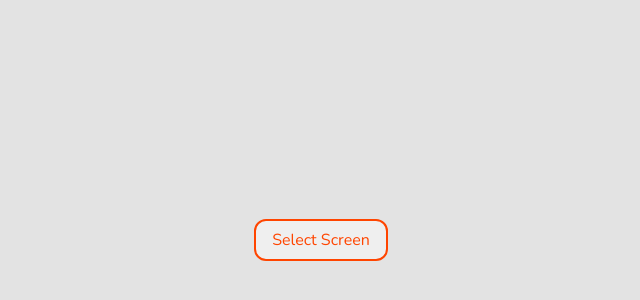
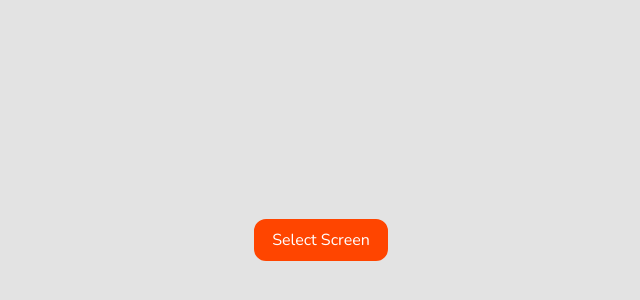
Before and after one commit to Shresht7/Recorder, a Svelte app: page / in a window 1280 px wide. Shown: the part 160-460 px from the top of the page, without its empty margins (319-959 px from the left). Built offline with nearby package versions, Linux system fonts and the light colour scheme.

Commit message:
Create primary and secondary variants for the button components

```diff
--- a/src/components/Discard.svelte
+++ b/src/components/Discard.svelte
@@ -13,4 +13,4 @@
     }
 </script>
 
-<Button on:click={stopCapture}>Discard</Button>
+<Button primary={false} on:click={stopCapture}>Discard</Button>
--- a/src/components/Download.svelte
+++ b/src/components/Download.svelte
@@ -14,8 +14,8 @@
         text-decoration: none;
         font-family: inherit;
         font-size: var(--btn-font-size, 1rem);
+        padding: 0.5em 1em;
         color: var(--clr-highlight, white);
-        padding: 0.5em 1em;
         background-color: var(--clr-primary, black);
         border: 2px solid var(--clr-primary, black);
         border-radius: 12px;
--- a/src/components/utility/Button.svelte
+++ b/src/components/utility/Button.svelte
@@ -1,7 +1,8 @@
 <script lang="ts">
+    export let primary: boolean = true;
 </script>
 
-<button on:click>
+<button class:primary class:secondary={!primary} on:click>
     <slot />
 </button>
 
@@ -9,9 +10,7 @@
     button {
         font: inherit;
         font-size: var(--btn-font-size, 1rem);
-        color: var(--clr-primary, black);
         padding: 0.5em 1em;
-        border: 2px solid var(--clr-primary, black);
         border-radius: 12px;
         transition: all 200ms;
         cursor: pointer;
@@ -20,4 +19,15 @@
     button:hover {
         transform: scale(1.05);
     }
+
+    .primary {
+        color: var(--clr-highlight, white);
+        background-color: var(--clr-primary, black);
+        border: 2px solid var(--clr-primary, black);
+    }
+
+    .secondary {
+        color: var(--clr-primary, black);
+        border: 2px solid var(--clr-primary, black);
+    }
 </style>
```
